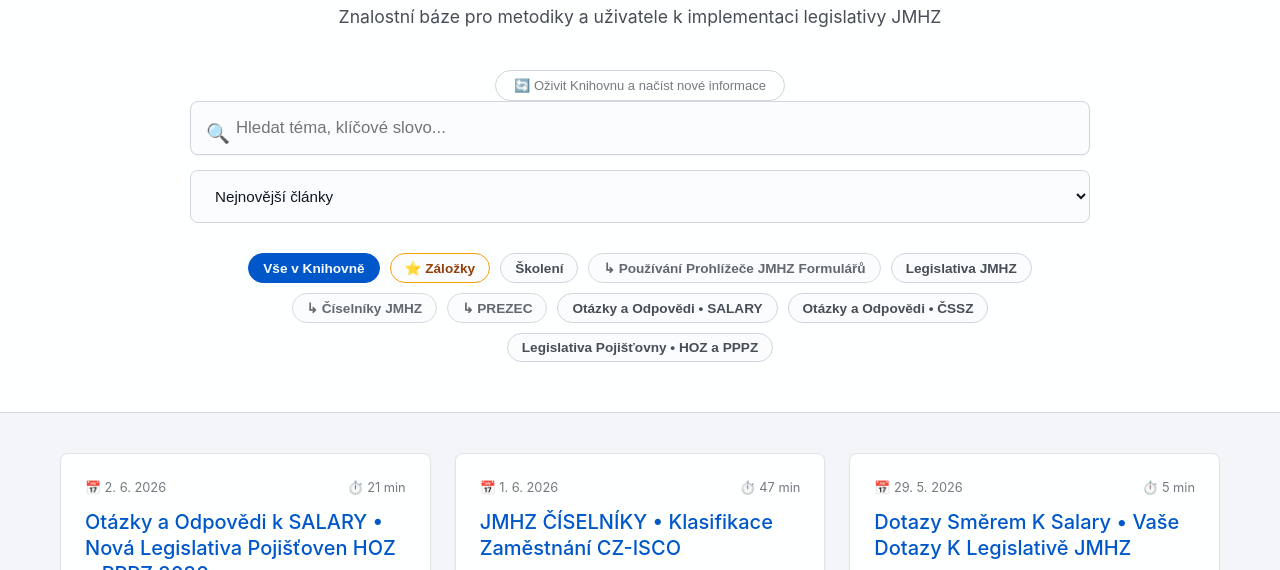
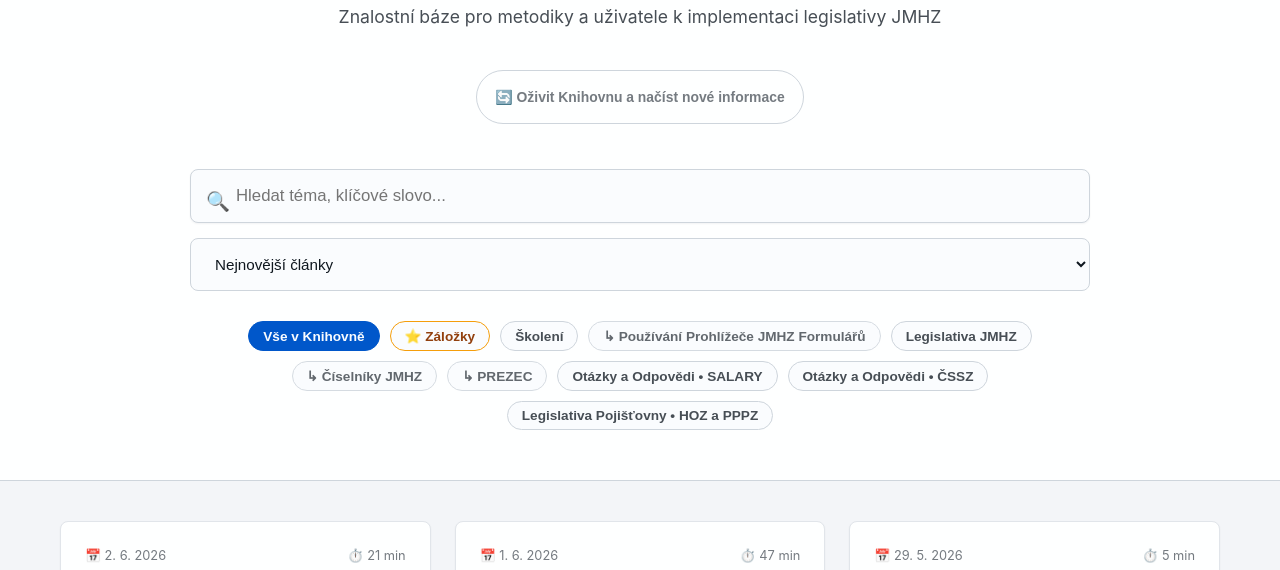
Before and after one commit to MarkVader9/salary-jmhz-viewer, a website: page knihovna-jmhz/index.html in a window 1280 px wide. Shown: the part 157-727 px from the top of the page. Drawn offline with Linux system fonts and the light colour scheme.

Commit message:
Update library-style.css

```diff
--- a/knihovna-jmhz/library-style.css
+++ b/knihovna-jmhz/library-style.css
@@ -702,19 +702,19 @@ select:focus, .cat-input:focus { border-color: var(--accent); }
 
 /* ── Tlačítko "Oživit Knihovnu" (hard refresh) ─────────────────────────── */
 .hard-refresh-wrap {
-    margin: 14px auto 0;
+    margin: 14px auto 45px;
     text-align: center;
 }
 .hard-refresh-btn {
     display: inline-flex;
     align-items: center;
     gap: 6px;
-    padding: 7px 18px;
+    padding: 18px 18px;
     background: transparent;
     border: 1px solid var(--border);
     border-radius: 999px;
-    font-size: 0.8125rem;
-    font-weight: 500;
+    font-size: 0.87rem;
+    font-weight: 600;
     color: var(--text-muted);
     cursor: pointer;
     transition: background 0.15s, color 0.15s, border-color 0.15s, opacity 0.15s;
```
